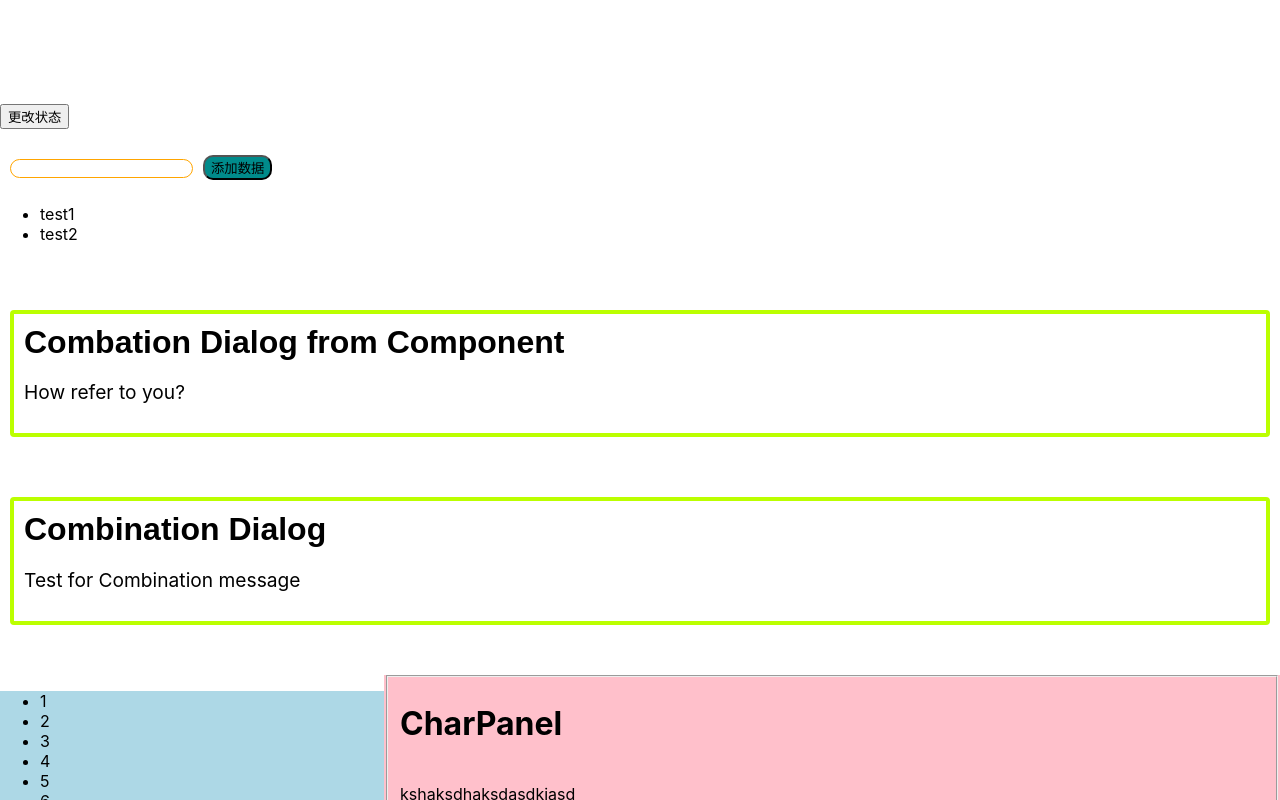
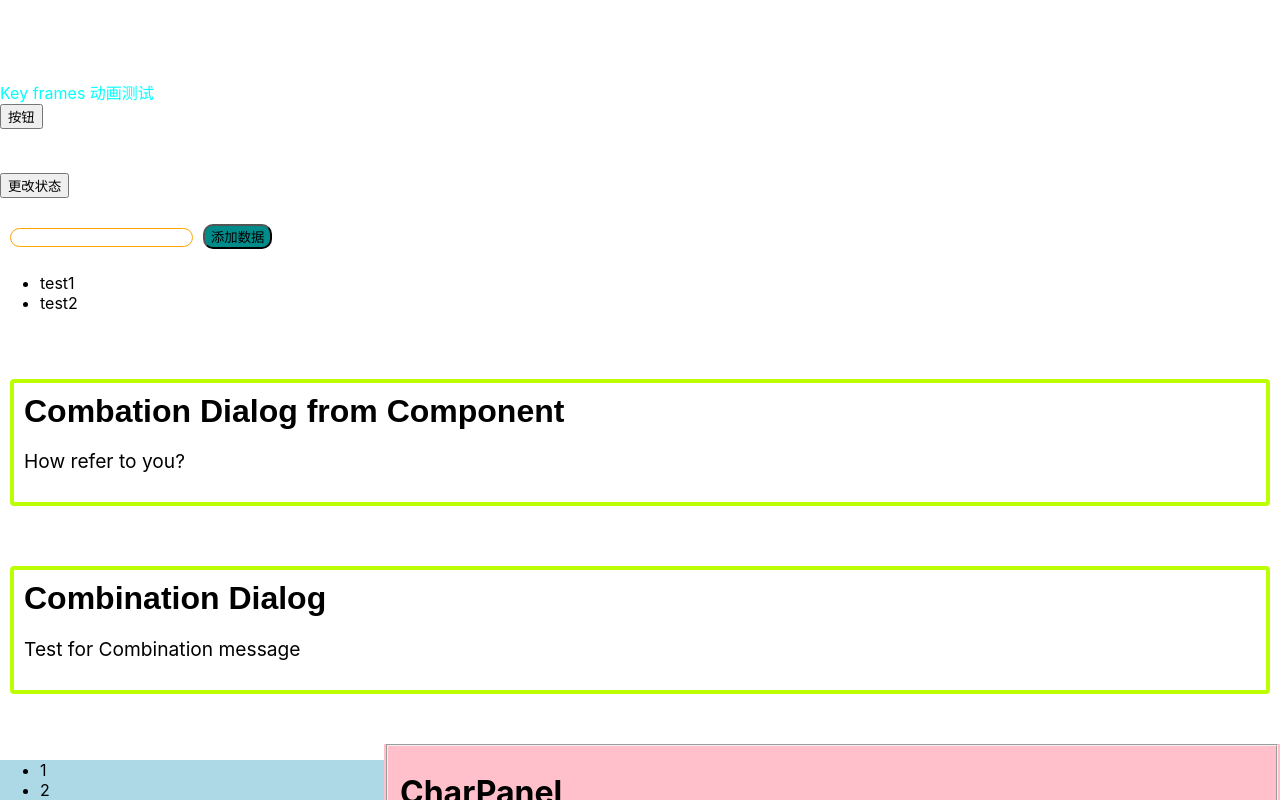
Before and after one commit to PoarryScript/webReact, a React (Create React App) app: page / in a window 1280 px wide. Shown: the top 800 px of the page. Built offline with nearby package versions, Linux system fonts and the light colour scheme.

Commit message:
新增 KeyFrames 关键帧动画

```diff
--- /dev/null
+++ b/src/components/KeyFrameTest.js
@@ -0,0 +1,28 @@
+import React, { Component, Fragment } from 'react'
+
+import '../css/keyframes.scss'
+export default class KeyFrameTest extends Component {
+    constructor(props) {
+        super(props);
+        this.state = {
+            isSHow: true
+        }
+        this.onClickEventListener = this.onClickEventListener.bind(this);
+    }
+
+
+    onClickEventListener() {
+        this.setState({
+            isSHow: !this.state.isSHow,
+        })
+    }
+
+    render() {
+        return (
+            <Fragment>
+                <div className={this.state.isSHow ? 'showTest' : 'hideTest'}>Key frames 动画测试</div>
+                <button onClick={this.onClickEventListener}>按钮</button>
+            </Fragment>
+        )
+    }
+}
--- /dev/null
+++ b/src/css/keyframes.scss
@@ -0,0 +1,38 @@
+.showTest{
+    animation: show-item 2s ease-in forwards;
+}
+
+.hideTest{
+
+    animation: hide-item 2s ease-in forwards;
+}
+
+@keyframes hide-item{
+    0%{
+        opacity: 1;
+        color: aquamarine;
+    }
+    50%{
+        opacity: 0.5;
+        color: burlywood;
+    }
+    100%{
+        opacity: 0;
+        color: aqua;
+    }
+}
+
+@keyframes show-item{
+    0%{
+        opacity: 0;
+        color: aquamarine;
+    }
+    50%{
+        opacity: 0.5;
+        color: burlywood;
+    }
+    100%{
+        opacity: 1;
+        color: aqua;
+    }
+}
--- a/src/index.js
+++ b/src/index.js
@@ -21,6 +21,7 @@ import "./css/Panel.scss";
 import SignUpDialog from './components/SignUpDialog';
 import ChangeList from './components/ChangeList';
 import AnimationTest from './components/AnimationTest';
+import KeyFrameTest from './components/KeyFrameTest';
 
 
 function Dialog(props) {
@@ -98,6 +99,8 @@ function tick() {
 
     <br /> <br />
     <br /> <br />
+    <KeyFrameTest/>
+    <br /> <br />
     <AnimationTest />
     <br /> <br />
     <ChangeList />
```
